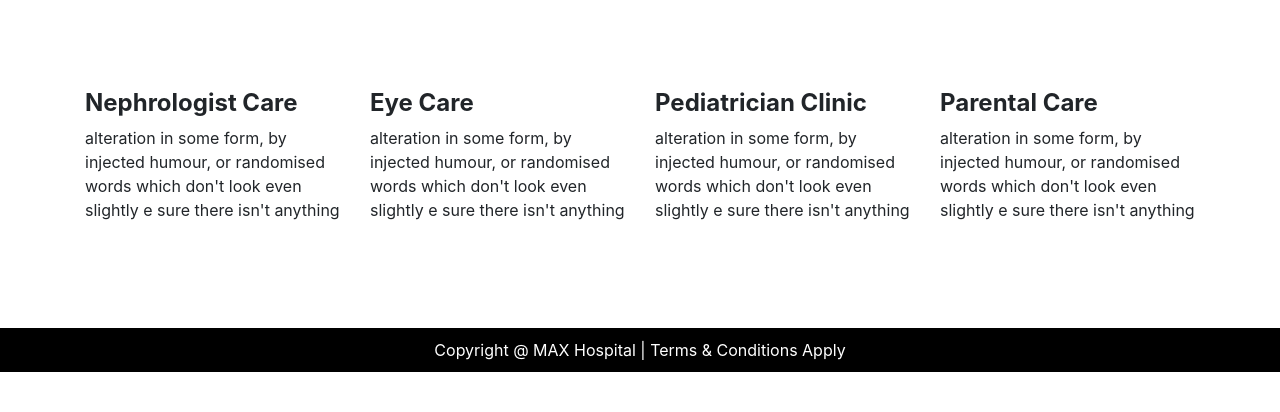
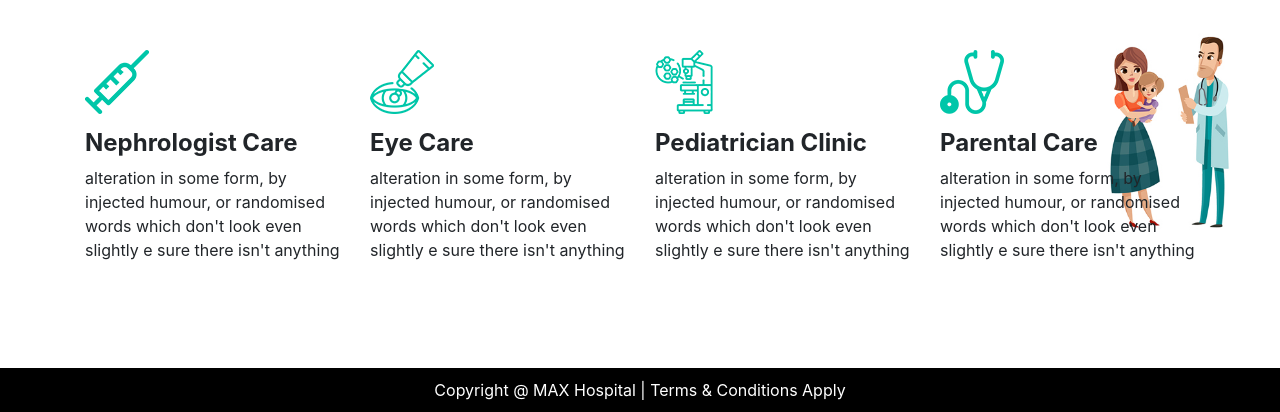
Before and after one commit to Reena-kumari-91/hospital, a plain HTML site: page treatment.html in a window 1280 px wide. Shown: the part 489-901 px from the top of the page. Before the commit the page ends 861 px from the top, so only its background shows below. Drawn offline with nearby package versions, Linux system fonts and the light colour scheme.

Commit message:
Update treatment.html

```diff
--- a/treatment.html
+++ b/treatment.html
@@ -51,7 +51,7 @@
 
         <section class="treatment_section layout_padding">
             <div class="side_img">
-              <img src="../project4/images/treatment-side-img.jpg" alt="">
+              <img src="images/treatment-side-img.jpg" alt="">
             </div>
             <div class="container">
               <div class="heading_container heading_center">
@@ -63,7 +63,7 @@
                 <div class="col-md-6 col-lg-3">
                   <div class="box ">
                     <div class="img-box">
-                      <img src="../project4/images/t1.png" alt="">
+                      <img src="images/t1.png" alt="">
                     </div>
                     <div class="detail-box">
                       <h4>
@@ -79,7 +79,7 @@
                 <div class="col-md-6 col-lg-3">
                   <div class="box ">
                     <div class="img-box">
-                      <img src="../project4/images/t2.png" alt="">
+                      <img src="images/t2.png" alt="">
                     </div>
                     <div class="detail-box">
                       <h4>
@@ -95,7 +95,7 @@
                 <div class="col-md-6 col-lg-3">
                   <div class="box ">
                     <div class="img-box">
-                      <img src="../project4/images/t3.png" alt="">
+                      <img src="images/t3.png" alt="">
                     </div>
                     <div class="detail-box">
                       <h4>
@@ -111,7 +111,7 @@
                 <div class="col-md-6 col-lg-3">
                   <div class="box ">
                     <div class="img-box">
-                      <img src="../project4/images/t4.png" alt="">
+                      <img src="images/t4.png" alt="">
                     </div>
                     <div class="detail-box">
                       <h4>
```
